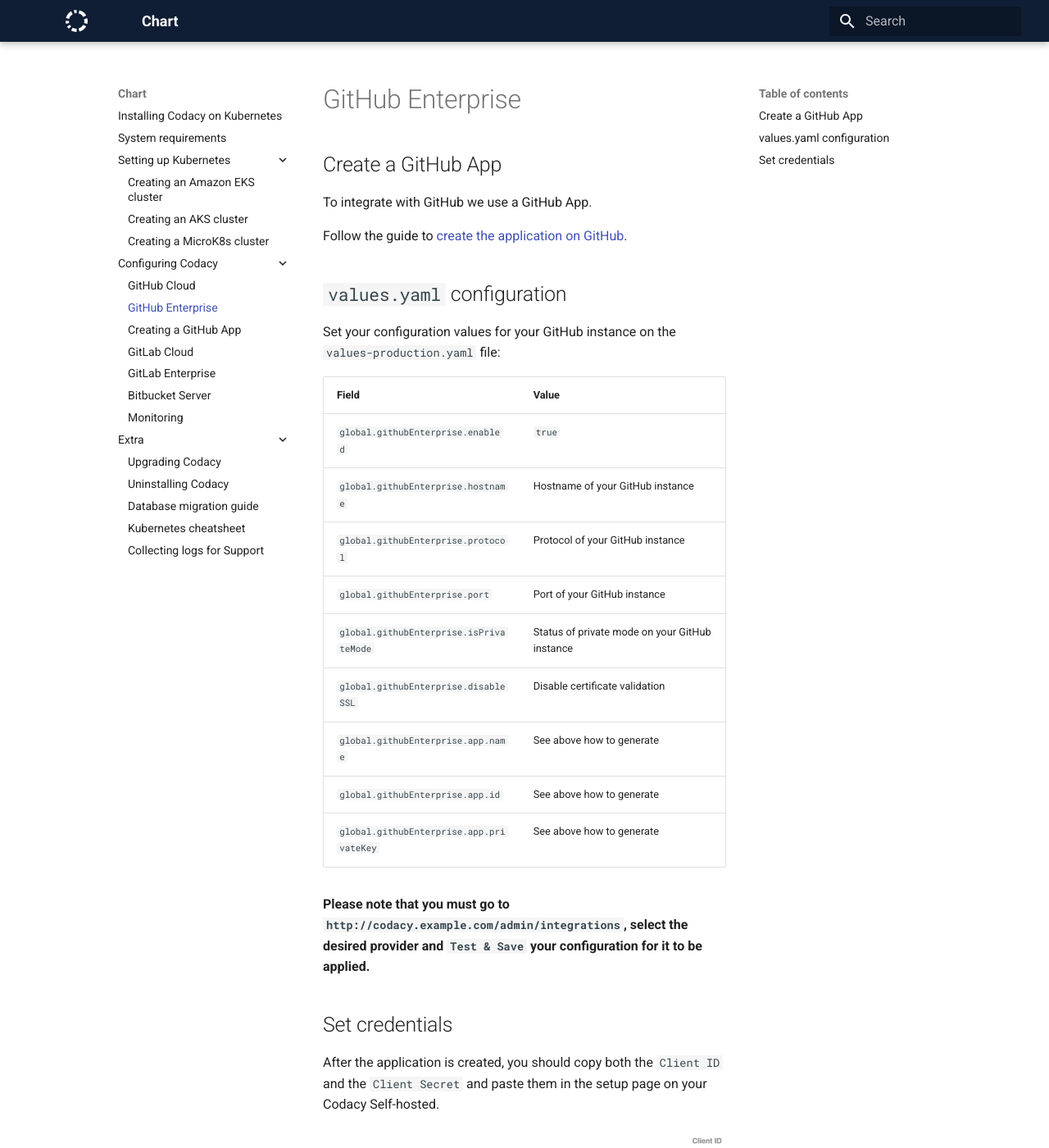
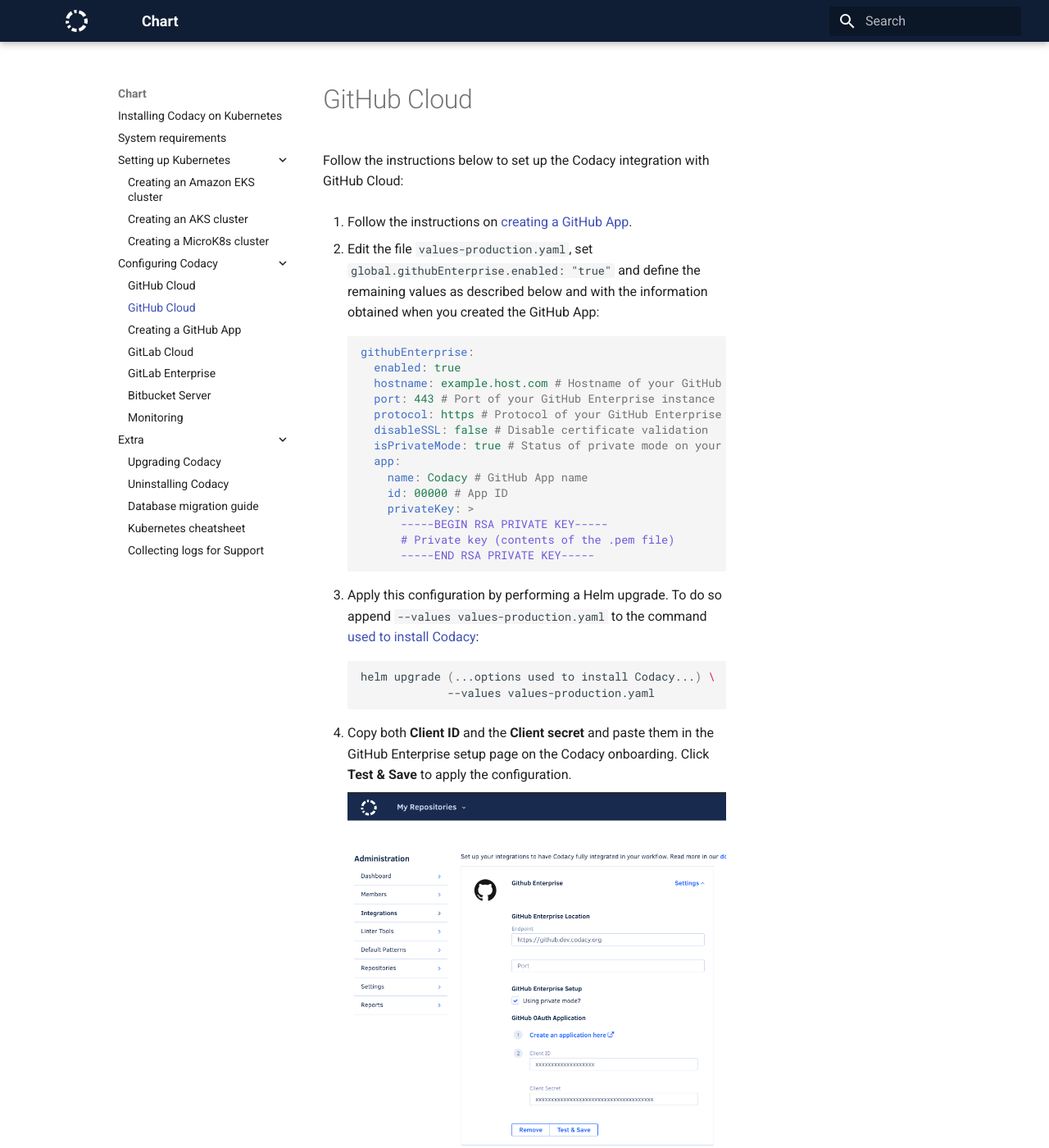
Before and after one commit to codacy/chart, an MkDocs documentation site: the page built from docs/configuration/git-providers/github-enterprise.md, in a window 1280 px wide and 1400 px high. Shown: the whole window at 82% size. Built offline with MkDocs 1.6.1 and Material for MkDocs 9.7.7, drawn with Linux system fonts in a browser that asks for light colours; some of the changed text lies outside the part shown.

Commit message:
Review and improve GitHub Enterprise configuration instructions

````diff
--- a/docs/configuration/git-providers/github-enterprise.md
+++ b/docs/configuration/git-providers/github-enterprise.md
@@ -1,33 +1,37 @@
-# GitHub Enterprise
+# GitHub Cloud
 
-## Create a GitHub App
+Follow the instructions below to set up the Codacy integration with GitHub Cloud:
 
-To integrate with GitHub we use a GitHub App.
+1.  Follow the instructions on [creating a GitHub App](create-github-app.md).
 
-Follow the guide to [create the application on GitHub](create-github-app.md).
+2.  Edit the file `values-production.yaml`, set `global.githubEnterprise.enabled: "true"` and define the remaining values as described below and with the information obtained when you created the GitHub App:
 
-## `values.yaml` configuration
+    ```yaml
+    githubEnterprise:
+      enabled: true
+      hostname: example.host.com # Hostname of your GitHub Enterprise instance
+      port: 443 # Port of your GitHub Enterprise instance
+      protocol: https # Protocol of your GitHub Enterprise instance
+      disableSSL: false # Disable certificate validation
+      isPrivateMode: true # Status of private mode on your GitHub Enterprise instance
+      app:
+        name: Codacy # GitHub App name
+        id: 00000 # App ID
+        privateKey: >
+          -----BEGIN RSA PRIVATE KEY-----
+          # Private key (contents of the .pem file)
+          -----END RSA PRIVATE KEY-----
+    ```
 
-Set your configuration values for your GitHub instance on the `values-production.yaml` file:
+3.  Apply this configuration by performing a Helm upgrade. To do so append `--values values-production.yaml` to the command [used to install Codacy](../../index.md#2-installing-codacy):
 
-| Field                                    | Value                                          |
-| ---------------------------------------- | ---------------------------------------------- |
-| `global.githubEnterprise.enabled`        | `true`                                         |
-| `global.githubEnterprise.hostname`       | Hostname of your GitHub instance               |
-| `global.githubEnterprise.protocol`       | Protocol of your GitHub instance               |
-| `global.githubEnterprise.port`           | Port of your GitHub instance                   |
-| `global.githubEnterprise.isPrivateMode`  | Status of private mode on your GitHub instance |
-| `global.githubEnterprise.disableSSL`     | Disable certificate validation                 |
-| `global.githubEnterprise.app.name`       | See above how to generate                      |
-| `global.githubEnterprise.app.id`         | See above how to generate                      |
-| `global.githubEnterprise.app.privateKey` | See above how to generate                      |
+    ```bash
+    helm upgrade (...options used to install Codacy...) \
+                 --values values-production.yaml
+    ```
 
-**Please note that you must go to `http://codacy.example.com/admin/integrations`, select the desired provider and `Test & Save` your configuration for it to be applied.**
+4.  Copy both **Client ID** and the **Client secret** and paste them in the GitHub Enterprise setup page on the Codacy onboarding. Click **Test & Save** to apply the configuration.
 
-## Set credentials
+    ![GitHub Enterprise configuration](images/github-ui-configuration.png)
 
-After the application is created, you should copy both the `Client ID` and the `Client Secret` and paste them in the setup page on your Codacy Self-hosted.
-
-![GitHub Application](images/github-token-retrieval.png)
-
-After this is done you will be able to use GitHub Enterprise as an authentication method to add repositories and as an integration in the repository settings.
+After this is done you will be able to use GitHub Enterprise to authenticate to Codacy.
````
Also changed, not shown: docs/configuration/git-providers/images/github-application.png (deleted), docs/configuration/git-providers/images/github-token-retrieval.png (deleted).
